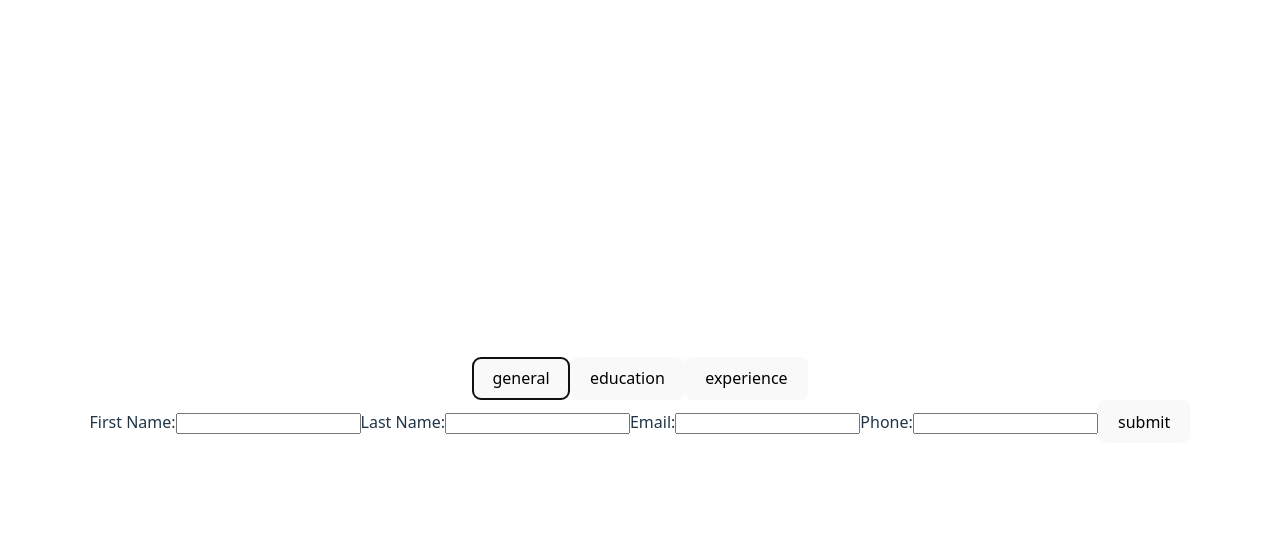
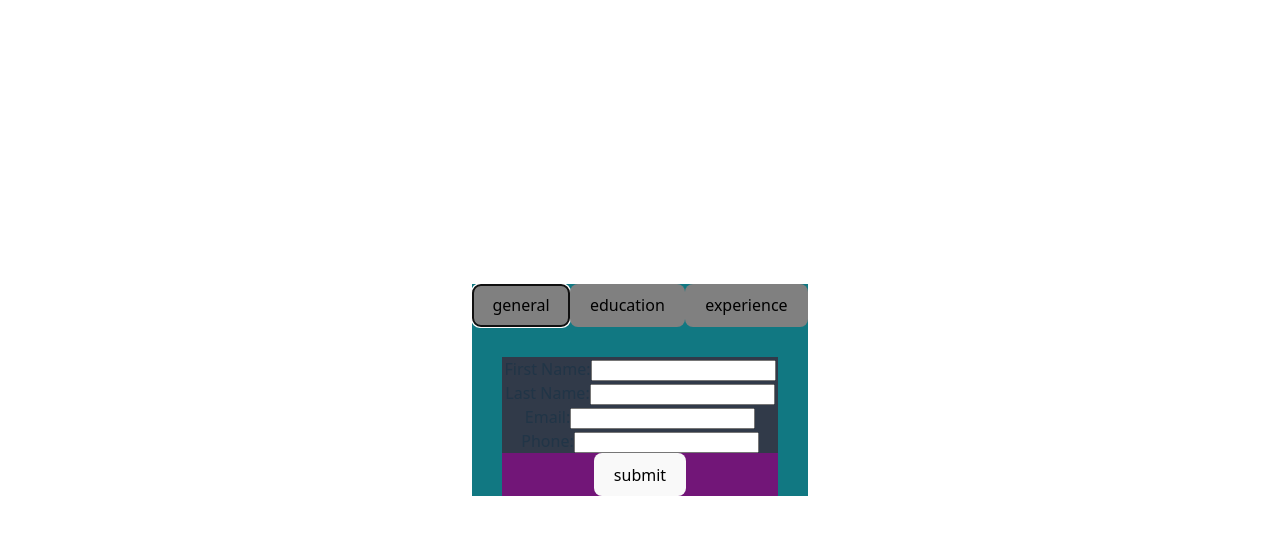
Before and after one commit to Zabsooon/topAll, a React (Vite) app in the folder CVCreator/: page / in a window 1280 px wide. Both pictures are taken after a click on the button "general". Shown: the top 534 px of the page. Built offline with nearby package versions, Linux system fonts and the light colour scheme.

Commit message:
Add css files to the CVCreator project

```diff
--- a/CVCreator/src/components/CategoryButton.jsx
+++ b/CVCreator/src/components/CategoryButton.jsx
@@ -1,8 +1,10 @@
+import '../styles/CategoryButton.css';
+
 function CategoryButton({ category, onClickFunc }) {
 
     return (
         <>
-            <button onClick={() => onClickFunc(category)}>
+            <button className="categoryButton" onClick={() => onClickFunc(category)}>
                 {category}
             </button>
         </>
--- a/CVCreator/src/components/Editor.jsx
+++ b/CVCreator/src/components/Editor.jsx
@@ -1,9 +1,8 @@
 import { useState } from "react";
-import Input from "./Input";
 import CategoryButton from "./CategoryButton";
 import InputPanel from "./InputPanel";
-import { createFieldsFromSchema } from "./inputtype";
 import Generator from "./Generator";
+import '../styles/Editor.css';
 
 function Editor() {
     const [inputCategory, setInputCategory] = useState(null);
@@ -21,7 +20,7 @@ function Editor() {
     }
 
     return (
-        <>
+        <div className="editor">
             <CategoryButton
                 category="general"
                 onClickFunc={setInputCategory}
@@ -41,7 +40,7 @@ function Editor() {
             />
 
             <Generator inputs={inputs}/>
-      </>
+      </div>
     );
 }
 
--- a/CVCreator/src/components/Generator.jsx
+++ b/CVCreator/src/components/Generator.jsx
@@ -1,3 +1,5 @@
+import '../styles/Generator.css';
+
 function Generator({ inputs }) {
     const filterInputs = (inputs, category) => {
         return inputs
@@ -18,11 +20,17 @@ function Generator({ inputs }) {
     };
 
     return (
-        <>
-            {renderFields(filterInputs(inputs, 'general'), 'h2')}
-            {renderFields(filterInputs(inputs, 'education'), 'h3')}
-            {renderFields(filterInputs(inputs, 'experience'), 'h5')}
-        </>
+        <div className="generator">
+            <div className="generalinfo">
+                {renderFields(filterInputs(inputs, 'general'), 'p')}
+            </div>
+            <div className="educationinfo">
+                {renderFields(filterInputs(inputs, 'education'), 'p')}
+            </div>
+            <div className="experienceinfo">
+                {renderFields(filterInputs(inputs, 'experience'), 'p')}
+            </div>
+        </div>
     );
 }
 
--- a/CVCreator/src/components/Input.jsx
+++ b/CVCreator/src/components/Input.jsx
@@ -1,4 +1,5 @@
 import { useState } from "react";
+import '../styles/Input.css';
 
 function Input({ label, id, value, onChange }) {
     const [input, setInput] = useState();
@@ -8,7 +9,7 @@ function Input({ label, id, value, onChange }) {
     }
 
     return (
-        <>
+        <div className="inputEntity">
             <label htmlFor={id}>{label}:</label>
             <input type="text"
                     id={id}
@@ -16,7 +17,7 @@ function Input({ label, id, value, onChange }) {
                     value={value}
                     onChange={onChange}
                 />
-        </>
+        </div>
     );
 }
 
--- a/CVCreator/src/components/InputPanel.jsx
+++ b/CVCreator/src/components/InputPanel.jsx
@@ -1,6 +1,7 @@
 import { useState } from "react";
 import Input from "./Input";
 import { createFieldsFromSchema } from "./inputtype";
+import '../styles/InputPanel.css'
 
 function InputPanel({ inputCategory, buttonClickFunc }) {
     const [formData, setFormData] = useState({
@@ -58,7 +59,7 @@ function InputPanel({ inputCategory, buttonClickFunc }) {
     }
 
     return (
-        <div className="inputs">
+        <div className="inputPanel">
             {inputCategory === 'general' ? (
                 <form>
                     <Input
--- /dev/null
+++ b/CVCreator/src/styles/CategoryButton.css
@@ -0,0 +1,3 @@
+.categoryButton {
+    background-color: gray;
+}
--- /dev/null
+++ b/CVCreator/src/styles/Editor.css
@@ -0,0 +1,4 @@
+.editor {
+    background-color: #117882;
+    margin: 10px;
+}
--- /dev/null
+++ b/CVCreator/src/styles/Generator.css
@@ -0,0 +1,3 @@
+.generator {
+    background-color: #902717;
+}
--- /dev/null
+++ b/CVCreator/src/styles/Input.css
@@ -0,0 +1,3 @@
+.inputEntity {
+    background-color: #313a49;
+}
--- /dev/null
+++ b/CVCreator/src/styles/InputPanel.css
@@ -0,0 +1,4 @@
+.inputPanel {
+    background-color: #721678;
+    margin: 30px;
+}
```
